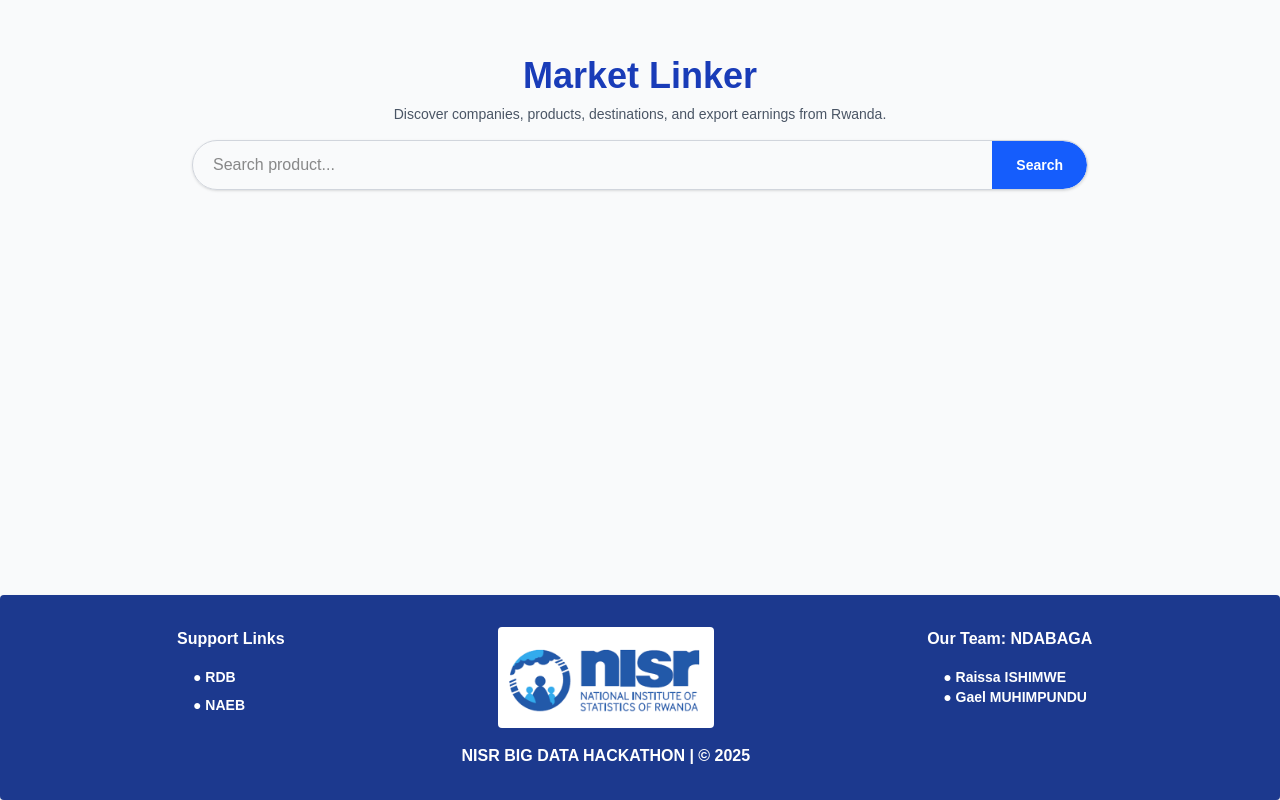
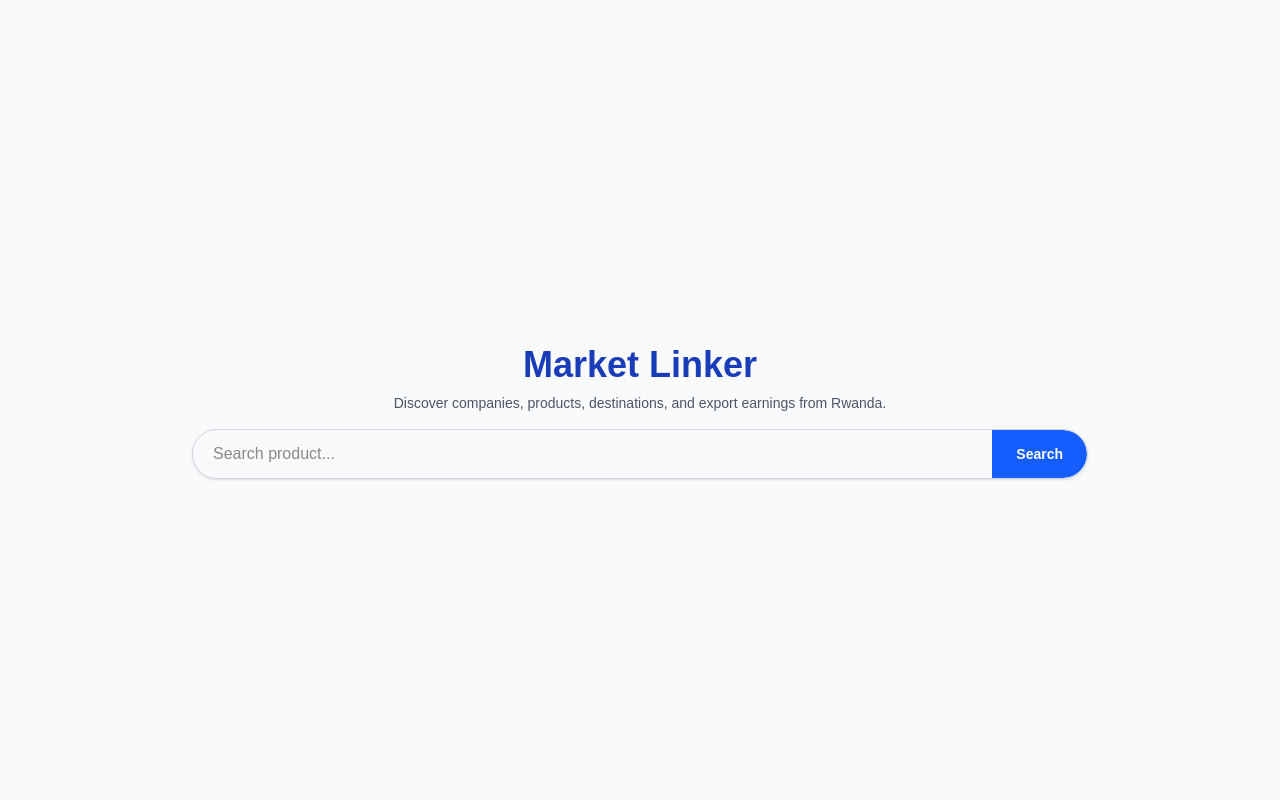
Before and after one commit to wilbrord2/market_and_export_finder, a Next.js app: page / in a window 1280 px wide. Built offline with nearby package versions, Linux system fonts and the light colour scheme.

Commit message:
removing footer

```diff
--- a/app/page.tsx
+++ b/app/page.tsx
@@ -68,8 +68,8 @@ function Home() {
   });
 
   return (
-    <div className="min-h-screen bg-gray-50 flex flex-col justify-between">
-      <div className="relative flex flex-col items-center justify-center space-y-8 w-full  bg-gray-50 px-4 py-8 ">
+    <div className="min-h-screen bg-gray-50 flex flex-col justify-center items-center py-8 space-y-8">
+      <div className="relative flex flex-col items-center justify-center space-y-8 w-full h-full bg-gray-50 px-4 py-8 ">
         {/* Header */}
         <div className="bg-gray-50 w-full sticky top-0 z-40 flex items-center justify-center ">
           <div className=" flex flex-col items-center justify-center w-full max-w-4xl space-y-2 pt-6">
@@ -252,7 +252,9 @@ function Home() {
           <p className="text-gray-500 mt-4">No results found.</p>
         )}
       </div>
-      {/* Support Links */}
+
+      {/* Support Links
+
       <div className="bg-blue-900 text-white flex items-start justify-evenly flex-wrap gap-4  shadow p-8 rounded space-x-4 w-full mx-auto">
         <div>
           <h1 className=" font-bold">Support Links</h1>
@@ -288,6 +290,7 @@ function Home() {
           </div>
         </div>
       </div>
+   */}
     </div>
   );
 }
```
